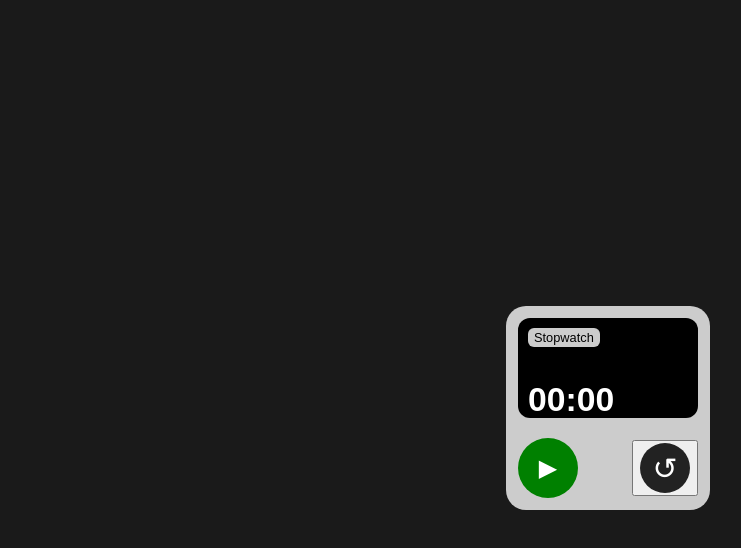
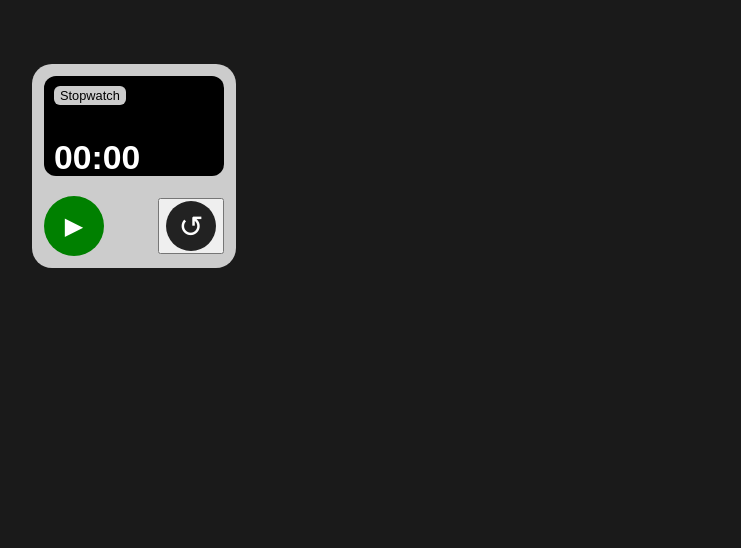
Before and after one commit to babstiaan55/stopwatch, a plain HTML site: page main.html in a window 1280 px wide. Shown: the whole page, without its empty margins (32-773 px from the left). Drawn offline with Linux system fonts and the light colour scheme.

Commit message:
positioning

```diff
--- a/style.css
+++ b/style.css
@@ -1,10 +1,12 @@
 body {
   background: #1a1a1a;
   display: flex;
-  justify-content: center;
-  align-items: center;
+  justify-content: left;
+  align-items: top;
   height: 100vh;
   font-family: Arial, sans-serif;
+  margin-top: 5%;
+  margin-left: 5%;
 }
 
 .container {
```
